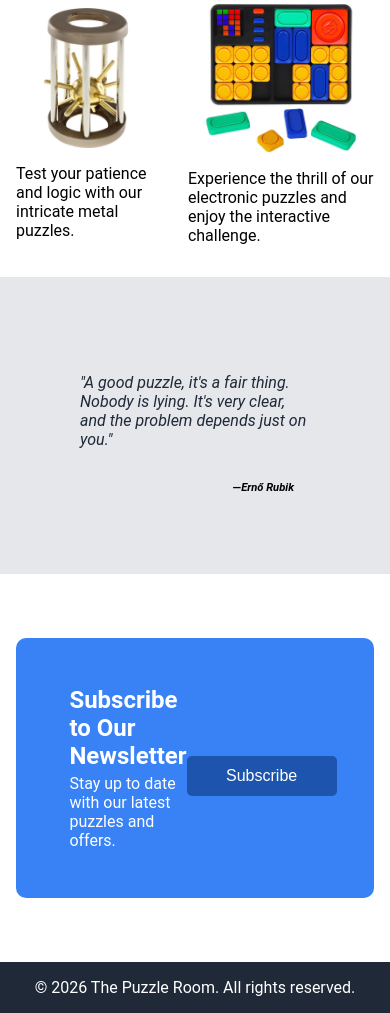
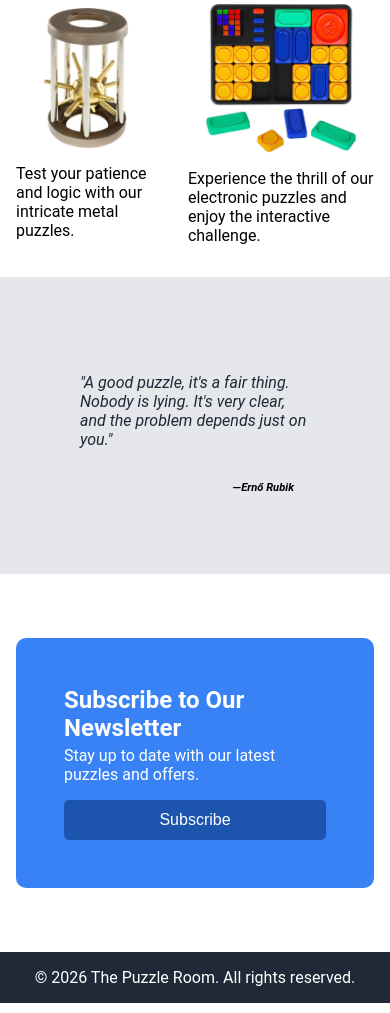
Before and after one commit to blakemendes9/TOP-landing-page, a plain HTML site: page index.html in a window 390 px wide. Shown: the part 921-1934 px from the top of the page. Drawn offline with Linux system fonts and the light colour scheme.

Commit message:
Edited mobile settings for site

```diff
--- a/styles.css
+++ b/styles.css
@@ -260,3 +260,24 @@ footer {
     text-align: center;
     padding: 0rem 1rem;
 }
+
+@media (max-width: 600px) {
+    .subscribe-content {
+        flex-direction: column;
+        align-items: stretch;
+        gap: 1rem;
+    }
+
+    .subscribe-text {
+        padding-left: 0;
+    }
+
+    .subscribe-button {
+        width: 100%;
+    }
+
+    .subscribe-content button {
+        width: 100%;
+        margin-top: 0;
+    }
+}
```
